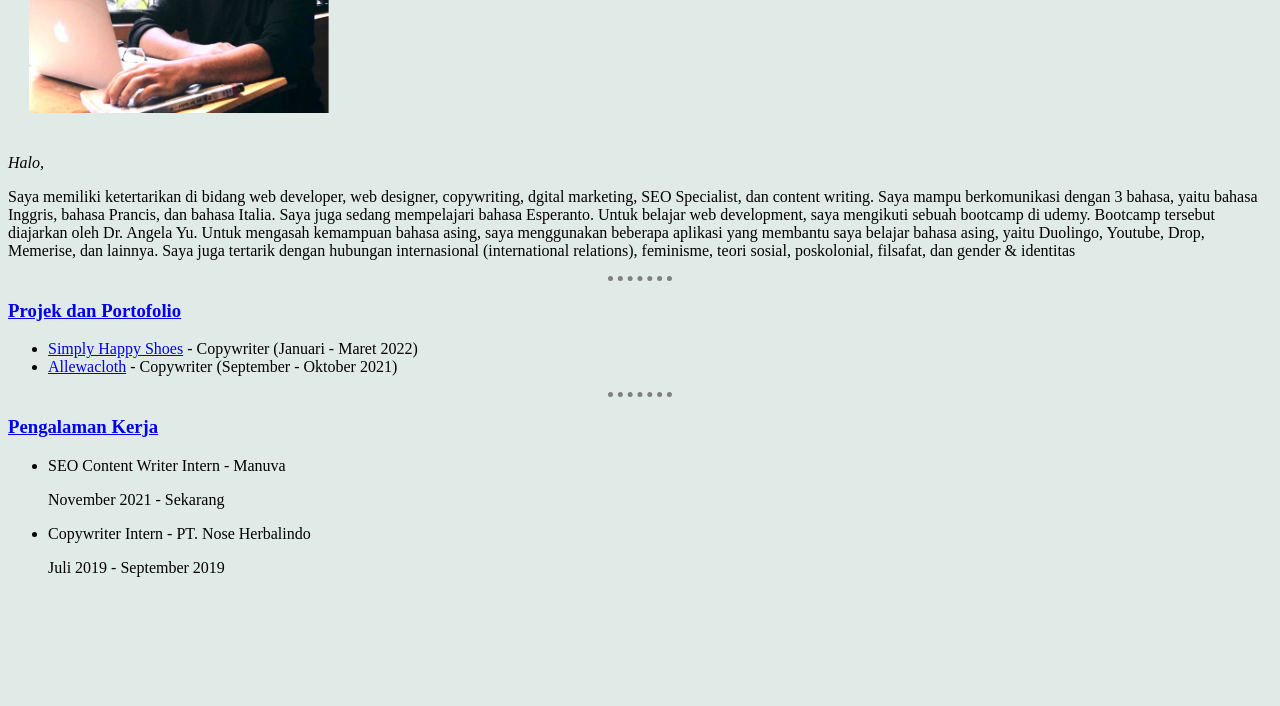
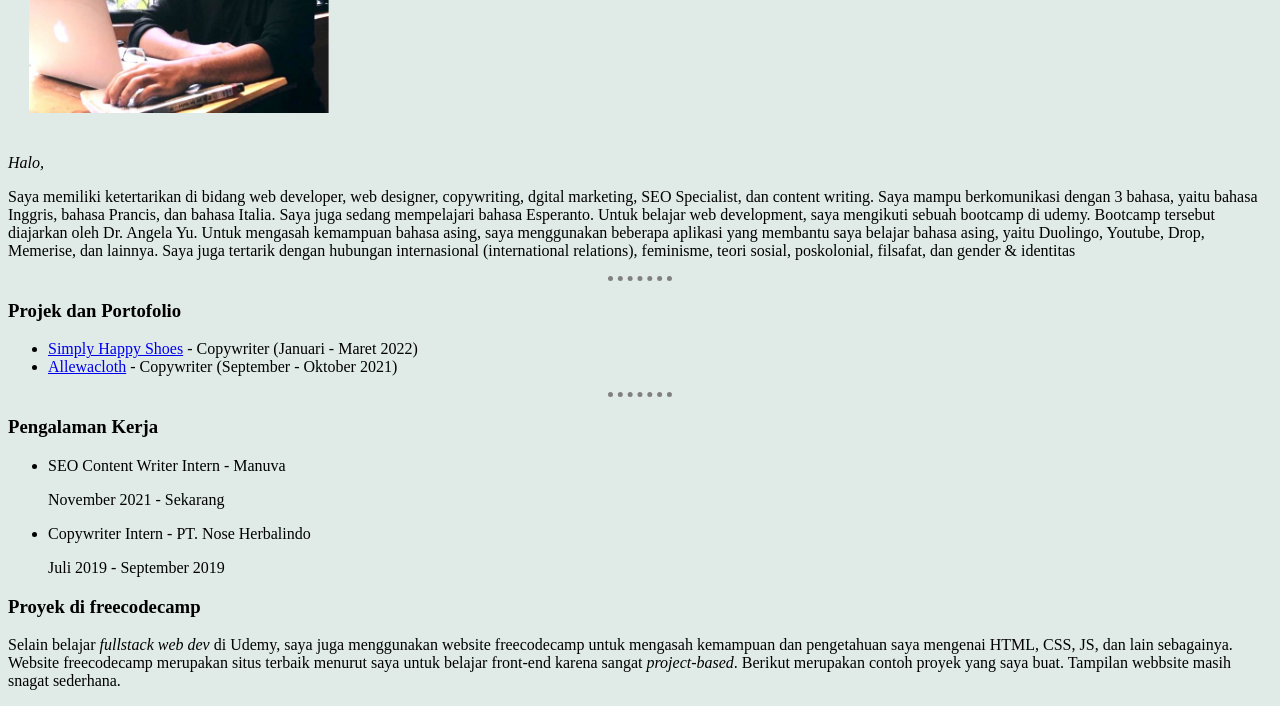
Before and after one commit to panipulisme/proyek, a plain HTML site: page index.html in a window 1280 px wide. Shown: the part 216-922 px from the top of the page. Before the commit the page ends 809 px from the top, so only its background shows below. Drawn offline with Linux system fonts and the light colour scheme; files whose address does not match are found by name.

Commit message:
Update index.html

```diff
--- a/index.html
+++ b/index.html
@@ -4,7 +4,7 @@
 <head>
   <meta charset="utf-8">
   <title>Muhammad Syaiful A - web designer, copywriter, SEO specialist</title>
-  <link rel="stylesheet" href="styles.css">
+  <link rel="stylesheet" href="G:\Web Dev Project Udemy\HTML Personal Site\css\styles.css">
 </head>
 
 <body>
@@ -23,14 +23,14 @@
     saya belajar bahasa asing, yaitu Duolingo, Youtube, Drop, Memerise, dan lainnya.
     Saya juga tertarik dengan hubungan internasional (international relations), feminisme, teori sosial, poskolonial, filsafat, dan gender & identitas</p>
   <hr>
-  <h3><a href="projek-dan-portofolio.html">Projek dan Portofolio</a></h3>
+  <h3>Projek dan Portofolio</h3>
   <ul>
     <li><a href="https://www.canva.com/design/DAFGSXetLlk/kc0YagdJJul4n3SxQ5QCoQ/view?utm_content=DAFGSXetLlk&utm_campaign=designshare&utm_medium=link2&utm_source=sharebutton" target="_blank">Simply Happy Shoes</a> - Copywriter (Januari - Maret 2022)
     </li>
     <li><a href="https://www.canva.com/design/DAFIeblkboU/Ln-uoznYeDfscyZGM86cGg/edit" target="_blank">Allewacloth</a> - Copywriter (September - Oktober 2021)</li>
   </ul>
   <hr>
-  <h3><a href="pengalaman-kerja.html" target="_blank">Pengalaman Kerja</a></h3>
+  <h3>Pengalaman Kerja</h3>
   <ul>
     <li>
       <p>SEO Content Writer Intern - Manuva</p>
@@ -41,7 +41,10 @@
       <p>Juli 2019 - September 2019</p>
     </li>
   </ul>
-
+<h3>Proyek di <b>freecodecamp</b></h3>
+<p>Selain belajar <i>fullstack web dev</i> di Udemy, saya juga menggunakan website freecodecamp untuk mengasah kemampuan dan pengetahuan saya mengenai HTML, CSS, JS, dan lain sebagainya. Website freecodecamp merupakan situs terbaik menurut saya untuk belajar front-end karena sangat <i>project-based</i>. Berikut merupakan contoh proyek yang saya buat. Tampilan webbsite masih snagat sederhana.</p>
+<ul>
+</ul>
 </body>
 
 </html>
```
